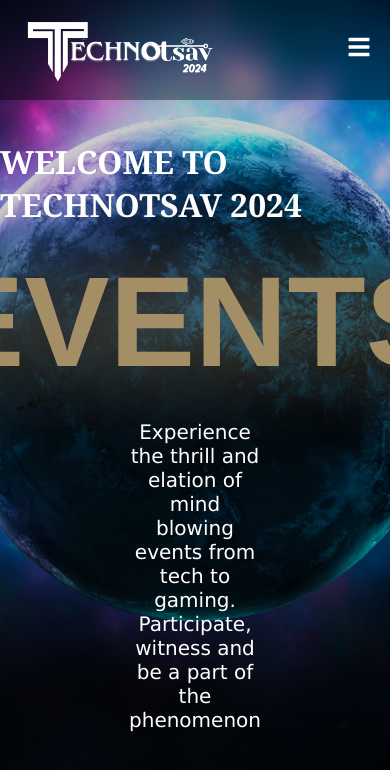
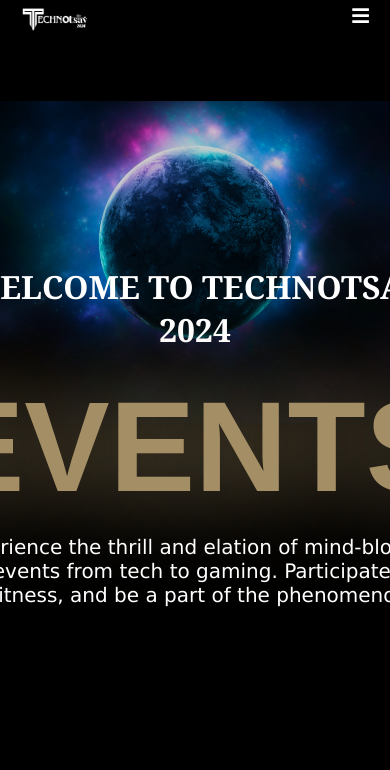
Before and after one commit to Dipeshhaldar/TechnoUtsav, a React (Vite) app in the folder Frontend/: page /events in a window 390 px wide. Shown: the top 770 px of the page. Built offline with nearby package versions, Linux system fonts and the light colour scheme.

Commit message:
HomePage Updated

```diff
--- a/Frontend/src/components/Navbar.css
+++ b/Frontend/src/components/Navbar.css
@@ -21,8 +21,8 @@
   background-size: contain;
   background-repeat: no-repeat;
   background-position: center;
-  width: 200px;
-  height: 80px;
+  width: 170px;
+  height: 60px;
   display: flex;
   align-items: center;
 }
@@ -55,7 +55,7 @@
   text-decoration: none;
   color: white;
   font-family: 'Handjet', monospace;
-  font-size: 1.9rem;
+  font-size: 1.5rem;
   font-weight: 600;
   transition: color 0.3s ease-in-out;
 }
@@ -113,6 +113,7 @@
   cursor: pointer;
 }
 
+
 @media screen and (max-width: 768px) {
   .navbar-items {
     display: none;
@@ -127,3 +128,19 @@
     transform: translateX(0);
   }
 }
+
+@media screen and (max-width: 480px) {
+  .navbar-logo img {
+    width: 70px;
+    height: 30px;
+  }
+
+  .navbar-icon {
+    font-size: 1.2rem;
+    cursor: pointer;
+  }
+
+  .navbar {
+    padding: 3.5px 0;
+  }
+}
--- a/Frontend/src/pages/Events.css
+++ b/Frontend/src/pages/Events.css
@@ -13,32 +13,52 @@
   align-items: center;
   background-color: #000000;
   overflow: hidden;
-  background-image: url("/EventsPage/Events 1 1.png");
-  background-size: cover;
-  background-position: center;
-  background-repeat: no-repeat;
-  color: #fff;
+  position: relative;
+}
+
+.outer-event-container .event__backgroundimage {
+  width: 100%;
+  height: 100%;
+  object-fit: cover;
+  position: absolute;
+  top: 0;
+  left: 0;
+}
+
+.outer-event-container .event-text-container {
+  position: relative;
+  z-index: 1;
 }
 
 .outer-event-container .heading-event {
   font-size: 2rem;
   font-family: Cambria, Cochin, Georgia, Times, 'Times New Roman', serif;
+  color: white;
+  text-align: center;
 }
 
 .outer-event-container .heading2-event {
   font-size: 8em;
   font-weight: bold;
   text-align: center;
-  margin: 10px 10px;
+  margin: 10px;
   margin-top: -20px;
   animation: colorShadowChange 3s infinite;
 }
 
 .outer-event-container .heading3-event {
   text-align: center;
+  color: #fff;
   font-size: 20px;
-  margin: 15px 500px;
+  margin: 15px 20px;
   font-family: Verdana, Geneva, Tahoma, sans-serif;
+}
+
+@media only screen and (max-width: 600px) {
+  .outer-event-container .event__backgroundimage {
+    object-fit: contain;
+    top: -10rem;
+  }
 }
 
 @keyframes colorShadowChange {
--- a/Frontend/src/pages/Events.jsx
+++ b/Frontend/src/pages/Events.jsx
@@ -5,9 +5,19 @@
   return (
     <Fragment>
       <div className="outer-event-container">
+        <img
+          className="event__backgroundimage"
+          src="/EventsPage/Events 1 1.png"
+          alt="Background"
+        />
+        <div className="event-text-container">
           <h4 className="heading-event">WELCOME TO TECHNOTSAV 2024</h4>
           <h1 className="heading2-event">EVENTS</h1>
-                <p className="heading3-event">Experience the thrill and elation of mind blowing events from tech to gaming. Participate, witness and be a part of the phenomenon</p>
+          <p className="heading3-event">
+            Experience the thrill and elation of mind-blowing events from tech
+            to gaming. Participate, witness, and be a part of the phenomenon
+          </p>
+        </div>
       </div>
     </Fragment>
   );
--- a/Frontend/src/pages/Home.css
+++ b/Frontend/src/pages/Home.css
@@ -18,28 +18,101 @@
 
 .centered-text {
   position: absolute;
-  top: 50%;
-  left: 50%;
+  top: 47%;
+  left: 45.5%;
   transform: translate(-50%, -50%);
   text-align: center;
   color: white;
 }
 
 .centered-text h1 {
-  font-size: 3rem;
+  font-size: 5rem;
+  max-width: 80%;
+  margin: 0 auto;
+}
+
+.Year-2024 {
+  position: absolute;
+  left: 15rem;
+  letter-spacing: 0.5rem;
+}
+
+.technoutsav__date {
+  position: absolute;
+  left: 14rem;
+  top: 14rem;
+  font-size: 1rem;
+  letter-spacing: 0.5rem;
 }
 
 .centered-text p img {
-  width: 50px;
+  position: absolute;
+  width: 4rem;
+  height: 4rem;
+  top: 20rem;
 }
 
+@media screen and (max-width: 980px) {
+  .background-image {
+    margin-top: 0;
+    object-fit: contain;
+  }
+
+  .background-image img {
+    margin-top: -15rem;
+    object-fit: contain;
+  }
+}
 
 @media screen and (max-width: 768px) {
+  .background-image {
+    margin-top: 0;
+    object-fit: contain;
+  }
+
+  .background-image img {
+    margin-top: -15rem;
+    object-fit: contain;
+  }
+
   .centered-text h1 {
     font-size: 2rem;
   }
 
   .centered-text p img {
-    width: 30px;
+    width: 40%;
+    max-width: 40px;
   }
 }
+
+@media screen and (max-width: 480px) {
+  .centered-text {
+    top: 18%;
+    left: 45%;
+  }
+  .centered-text h1 {
+    font-size: 1rem;
+  }
+
+  .Year-2024 {
+    position: absolute;
+    left: 2.7rem;
+    top: 1.3rem;
+  }
+
+  .technoutsav__date {
+    position: absolute;
+    font-size: 0.28rem;
+    top: 3rem;
+    left: 2.3rem;
+    letter-spacing: 2.5px;
+  }
+
+  .centered-text p img{
+    position: absolute;
+    height: 1rem;
+    width: 3.2rem;
+    top: 20rem;
+    left: 2.8rem;
+  }
+}
--- a/Frontend/src/pages/Home.jsx
+++ b/Frontend/src/pages/Home.jsx
@@ -6,8 +6,10 @@
       <div className="background-image">
         <img src="/HomePage/Chill Out Wallpaper.png" alt="Background" />
         <div className="centered-text">
-          <h1>TECHNOUTSAV</h1>
-          <h1>2024</h1>
+          <h1>TECHNOUTSAV</h1><br />
+          <h1 className='Year-2024'>2024</h1>
+          <br />
+          <h2 className='technoutsav__date'>25 - 27 JANUARY</h2>
           <p>
             <img src="/HomePage/Down Button.png" alt="Small Image" />
           </p>
```
Lines whose indentation alone changed are shown as unchanged.
